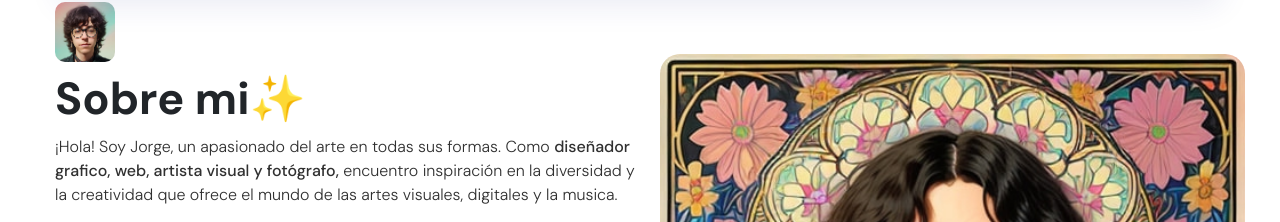
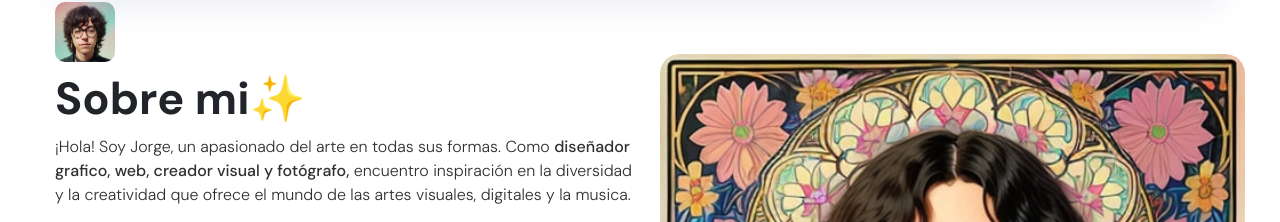
Before and after one commit to Iunikon/PF-Perez-Roblez-Jorge-Miguel, a website: page pages/sobre-mi.html in a window 1280 px wide. Shown: the part 81-303 px from the top of the page. Drawn offline with nearby package versions, Linux system fonts and the light colour scheme.

Commit message:
Cambio texto sobre mi

```diff
--- a/pages/sobre-mi.html
+++ b/pages/sobre-mi.html
@@ -55,7 +55,7 @@
             <img src="../images/photo-logo.jpg" class="photo-yo" alt="foto de perfil">
             <h1 class="titular-dark">Sobre mi✨</h1>
             <p>¡Hola! Soy Jorge, un apasionado del arte en todas sus formas. Como <strong> diseñador grafico, web,
-                    artista visual y fotógrafo,</strong> encuentro inspiración en la diversidad y la creatividad que
+                    creador visual y fotógrafo,</strong> encuentro inspiración en la diversidad y la creatividad que
                 ofrece el mundo de las artes visuales, digitales y la musica.
             </p>
             <p>
```
